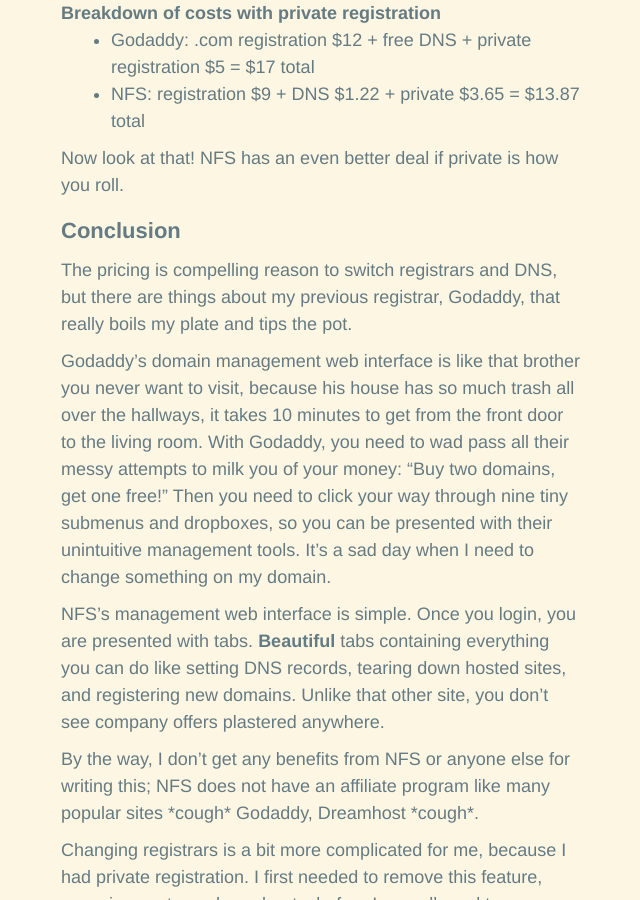
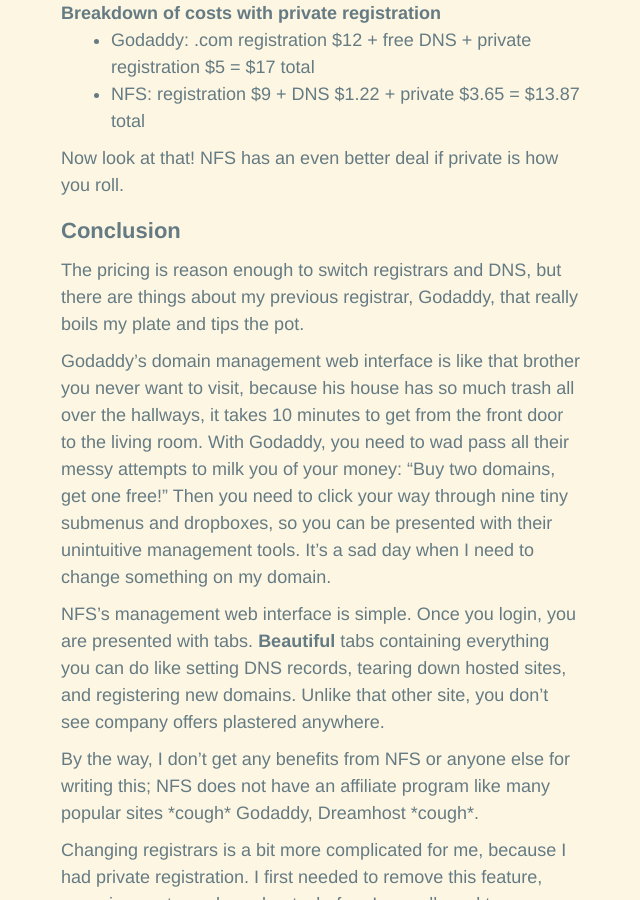
Before and after one commit to dangduc/dangduc.github.com, a Jekyll site: the page built from _posts/2011-11-5-changing-my-registrar.md, in a window 1280 px wide and 900 px high, scrolled down 1403 px. Shown: the whole window, without its empty margins (269-909 px from the left). Built offline with Jekyll 4.4.1, drawn with Linux system fonts in a browser that asks for light colours; some web fonts are replaced; Markdown is read by kramdown in place of the engine named in the settings.

Commit message:
corrections

```diff
--- a/_posts/2011-11-5-changing-my-registrar.md
+++ b/_posts/2011-11-5-changing-my-registrar.md
@@ -41,7 +41,7 @@
 
 ## Conclusion
 
-The pricing is compelling reason to switch registrars and DNS, but there are things about my previous registrar, Godaddy, that really boils my plate and tips the pot.
+The pricing is reason enough to switch registrars and DNS, but there are things about my previous registrar, Godaddy, that really boils my plate and tips the pot.
 
 Godaddy's domain management web interface is like that brother you never want to visit, because his house has so much trash all over the hallways, it takes 10 minutes to get from the front door to the living room. With Godaddy, you need to wad pass all their messy attempts to milk you of your money: "Buy two domains, get one free!" Then you need to click your way through nine tiny submenus and dropboxes, so you can be presented with their unintuitive management tools. It's a sad day when I need to change something on my domain.
 
```
Also changed, not shown: _posts/2011-10-21-popular-cringe-inducing-words.md (+1 -1 lines).
